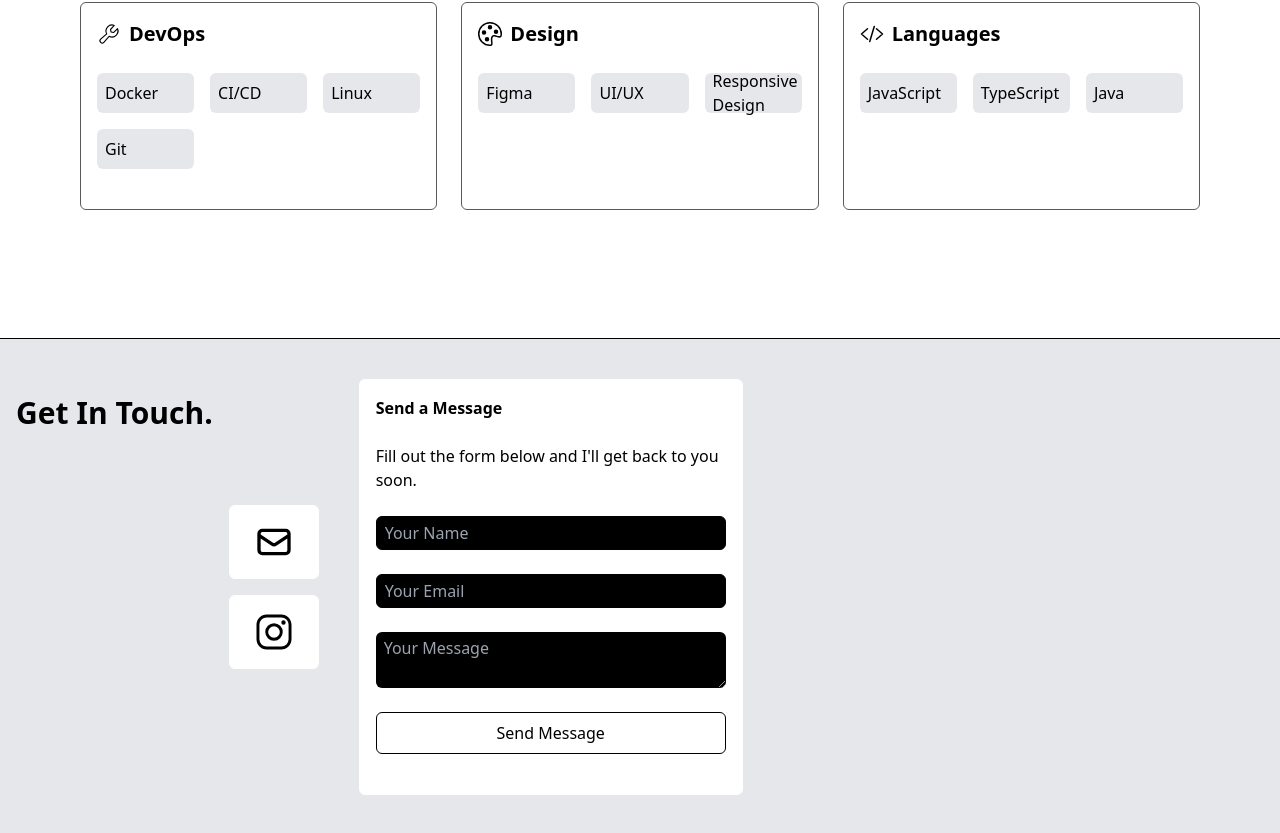
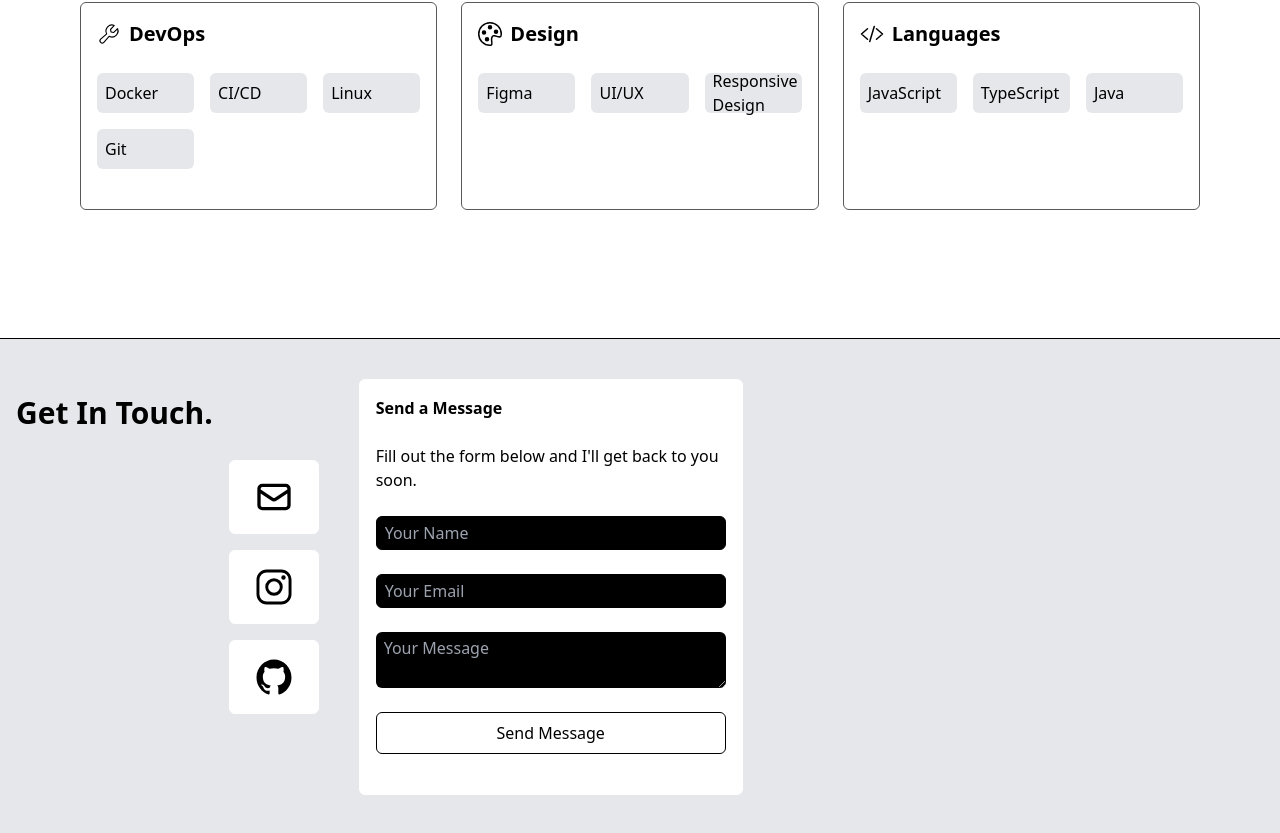
Before and after one commit to mohammadaliraei/MDRaei.Portofilo, a React (Vite) app in the folder client/: page / in a window 1280 px wide. Shown: the part 702-1535 px from the top of the page. Built offline with nearby package versions, Linux system fonts and the light colour scheme.

Commit message:
add github button on contact

```diff
--- a/client/src/components/Contact.tsx
+++ b/client/src/components/Contact.tsx
@@ -2,6 +2,7 @@ import React, { ChangeEvent, useState } from "react";
 import { Container } from "./Container";
 import { HiOutlineMail } from "react-icons/hi";
 import { IoLogoInstagram } from "react-icons/io5";
+import { IoLogoGithub } from "react-icons/io";
 import axios from "axios";
 
 //toast
@@ -106,6 +107,12 @@ const Call: React.FC = () => {
               >
                 <IoLogoInstagram className="w-10 h-10" />
               </a>
+              <a
+                href="https://github.com/mohammadaliraei"
+                className="flex flex-row items-center gap-4 p-4 justify-center border border-white rounded-md dark:bg-black bg-white"
+              >
+                <IoLogoGithub className="w-10 h-10" />
+              </a>
             </div>
 
             <div className="flex flex-col gap-6 dark:bg-black bg-white border border-white rounded-md p-4 w-[400px]">
```
